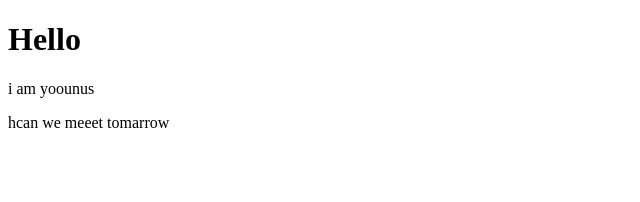
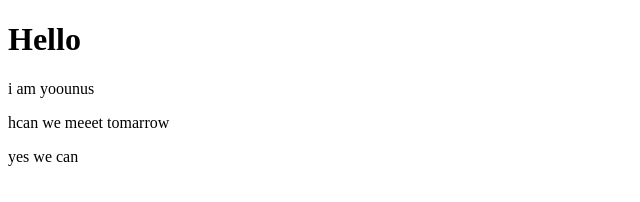
Before and after one commit to solitude545/datewithsample, a plain HTML site: page index.html in a window 1280 px wide. Shown: the full height of the page, 0-640 px from the left. Drawn offline with Linux system fonts and the light colour scheme.

Commit message:
positive answer added

```diff
--- a/index.html
+++ b/index.html
@@ -9,5 +9,6 @@
     <h1>Hello </h1>
     <p>i am yoounus </p>
     </P>hcan we meeet tomarrow </P>
+    <P>yes we can</P>
 </body>
 </html>
```
